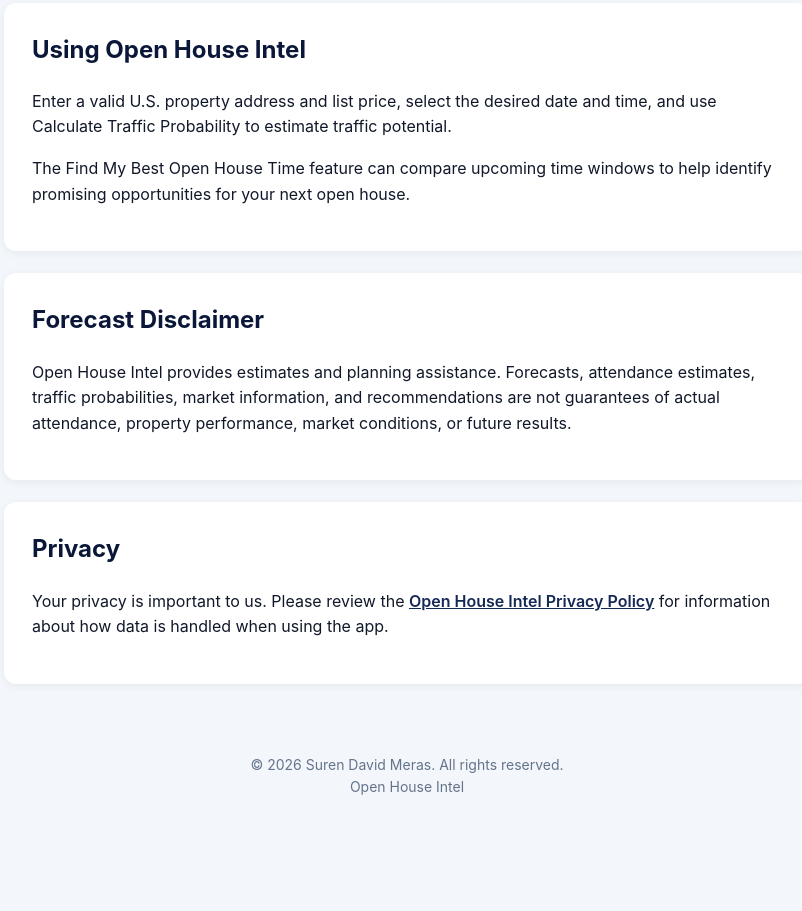
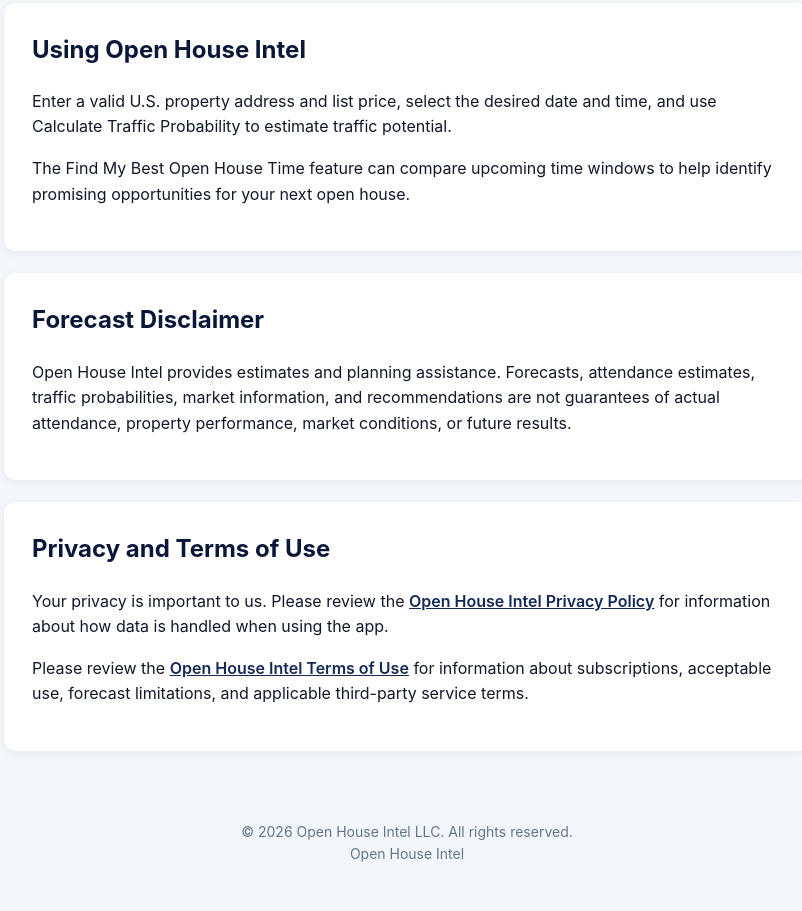
Before and after one commit to surenmeras/open-house-planner-site, a plain HTML site: page index.html in a window 1280 px wide. Shown: the part 868-1779 px from the top of the page, without its empty margins (233-1035 px from the left). Before the commit the page ends 1712 px from the top, so only its background shows below. Drawn offline with Linux system fonts and the light colour scheme.

Commit message:
Add Terms of Use link to support website
Added the Open House Intel Terms of Use link alongside the existing Privacy Policy link and updated the copyright footer to Open House Intel LLC.

```diff
--- a/index.html
+++ b/index.html
@@ -143,19 +143,31 @@
     </p>
   </section>
 
+
   <section>
-    <h2>Privacy</h2>
+    <h2>Privacy and Terms of Use</h2>
+
     <p>
       Your privacy is important to us. Please review the
       <a href="privacy.html">Open House Intel Privacy Policy</a>
       for information about how data is handled when using the app.
     </p>
+
+    <p>
+      Please review the
+      <a href="terms.html">Open House Intel Terms of Use</a>
+      for information about subscriptions, acceptable use,
+      forecast limitations, and applicable third-party service terms.
+    </p>
   </section>
+
 
 </main>
 
 <footer>
-  &copy; 2026 Suren David Meras. All rights reserved.<br>
+
+&copy; 2026 Open House Intel LLC. All rights reserved.<br>
+
   Open House Intel
 </footer>
 
```
